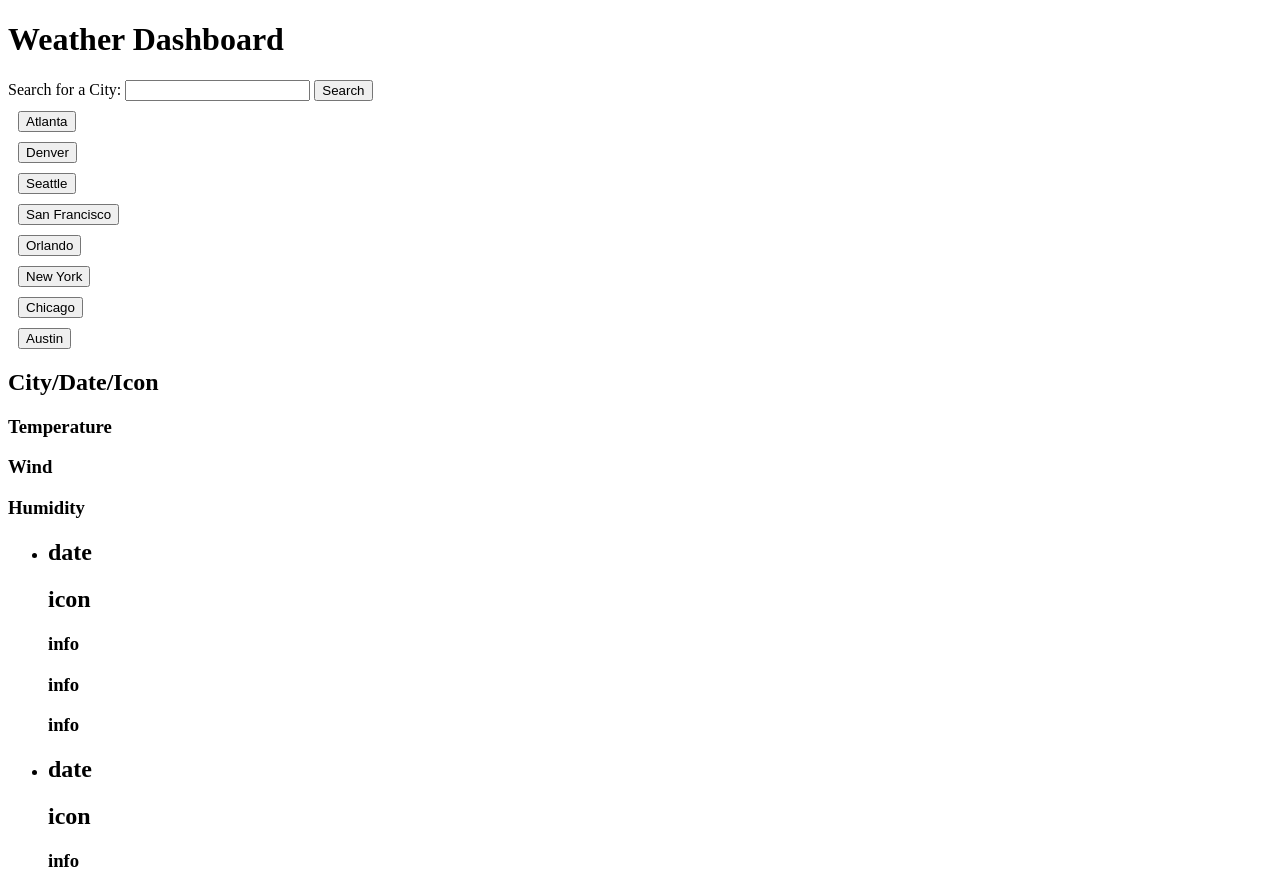
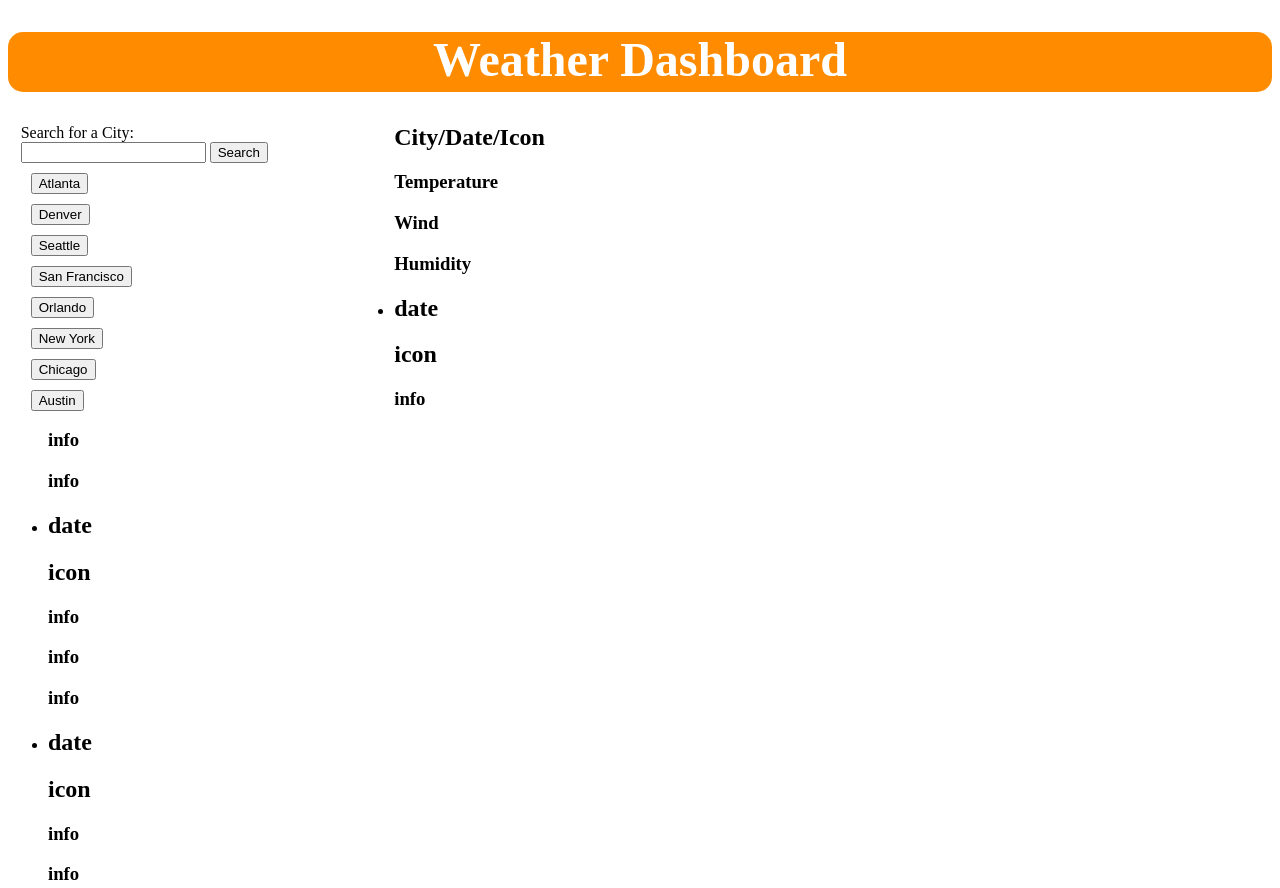
Before and after one commit to AWinterCoding/WeatherApplication, a plain HTML site: page index.html in a window 1280 px wide. Shown: the top 888 px of the page. Drawn offline with Linux system fonts and the light colour scheme; no server answers.

Commit message:
added functionality to the searchbox

```diff
--- a/assets/script.js
+++ b/assets/script.js
@@ -14,9 +14,18 @@ const cities = [
 
 init();
 function init() {
+  buildSearch();
   populateSidebar(sidebar);
   populateCards();
   runGeoCodeAPI(cities[0]);
+}
+//this is the method that builds the eventlistener for the search button
+function buildSearch() {
+  search.addEventListener("click", function () {
+    let search = document.querySelector("#search");
+    let searchbox = document.querySelector("#searchbox");
+    runGeoCodeAPI(searchbox.value);
+  });
 }
 // this function populates the side bar
 function populateSidebar(sidebar) {
@@ -57,10 +66,15 @@ function populateCards() {
 async function runGeoCodeAPI(city) {
   const apiToken = "cab88f39e9ecaaf152f3f6cf6b68c329";
   const url = `http://api.openweathermap.org/geo/1.0/direct?q=${city}&limit=5&appid=${apiToken}`;
-  const result = await fetch(url);
+  let result;
+  result = await fetch(url);
   result.json().then((json) => {
-    getWeatherData(json);
-    getFiveDayForcast(json);
+    if (json.length == 0) {
+      alert("There was an error, please retry to input");
+    } else {
+      getWeatherData(json);
+      getFiveDayForcast(json);
+    }
   });
 }
 
@@ -78,6 +92,7 @@ async function getWeatherData(response) {
   });
 }
 
+//does the same thing as the first one but gets the next five days (note this api call grabs 7 days but I am only using 5 for this)
 async function getFiveDayForcast(response) {
   let lat = response[0].lat;
   let lon = response[0].lon;
@@ -88,10 +103,10 @@ async function getFiveDayForcast(response) {
     populateFiveCards(json);
   });
 }
+
+//updates the elements of the five cards for the future forecast
 function populateFiveCards(response) {
-  console.log("populatedfivecards");
   let fiveul = document.querySelectorAll(".card");
-  console.log(fiveul);
   for (i = 0; i < fiveul.length; i++) {
     let children = fiveul[i].childNodes;
     children[0].innerHTML = getDate(i + 1);
@@ -102,6 +117,7 @@ function populateFiveCards(response) {
   }
 }
 
+//populates all the information in the main element
 function populateElement(response, element, name, day) {
   let date = getDate(day);
   let title = `${name} ${date} 😀`;
--- a/assets/style.css
+++ b/assets/style.css
@@ -0,0 +1,13 @@
+h1 {
+  background-color: #ff8c00;
+  color: white;
+  width: auto;
+  text-align: center;
+  font-size: 48px;
+  height: 60px;
+  border-radius: 15px;
+}
+.sidebar {
+  float: left;
+  margin: 0% 10% 0% 1%;
+}
--- a/index.html
+++ b/index.html
@@ -12,8 +12,9 @@
     <div class="sidebar">
       <form id="city-select">
         <label>Search for a City:</label>
-        <input type="search" />
-        <input type="button" value="Search" />
+        <br />
+        <input id="searchbox" type="search" value="" />
+        <input id="search" type="button" value="Search" />
       </form>
     </div>
     <section class="today-forecast">
```
